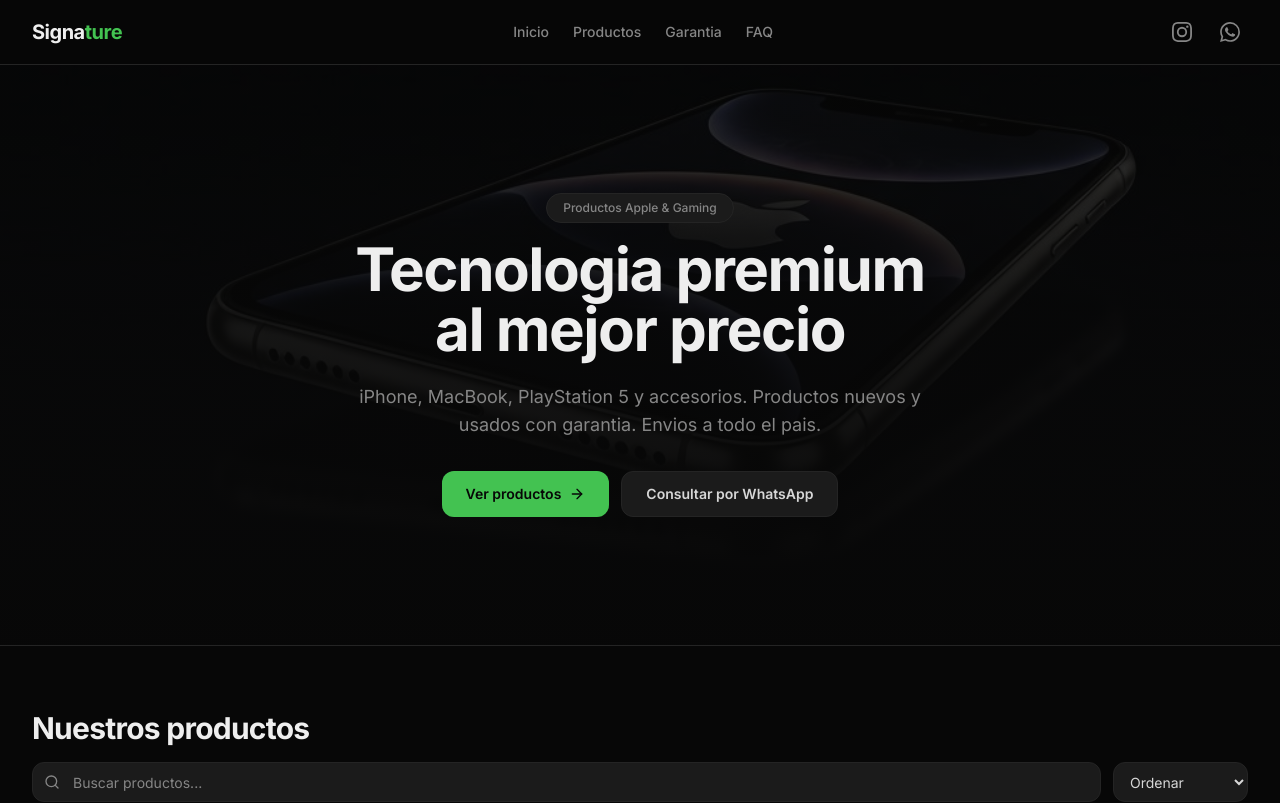
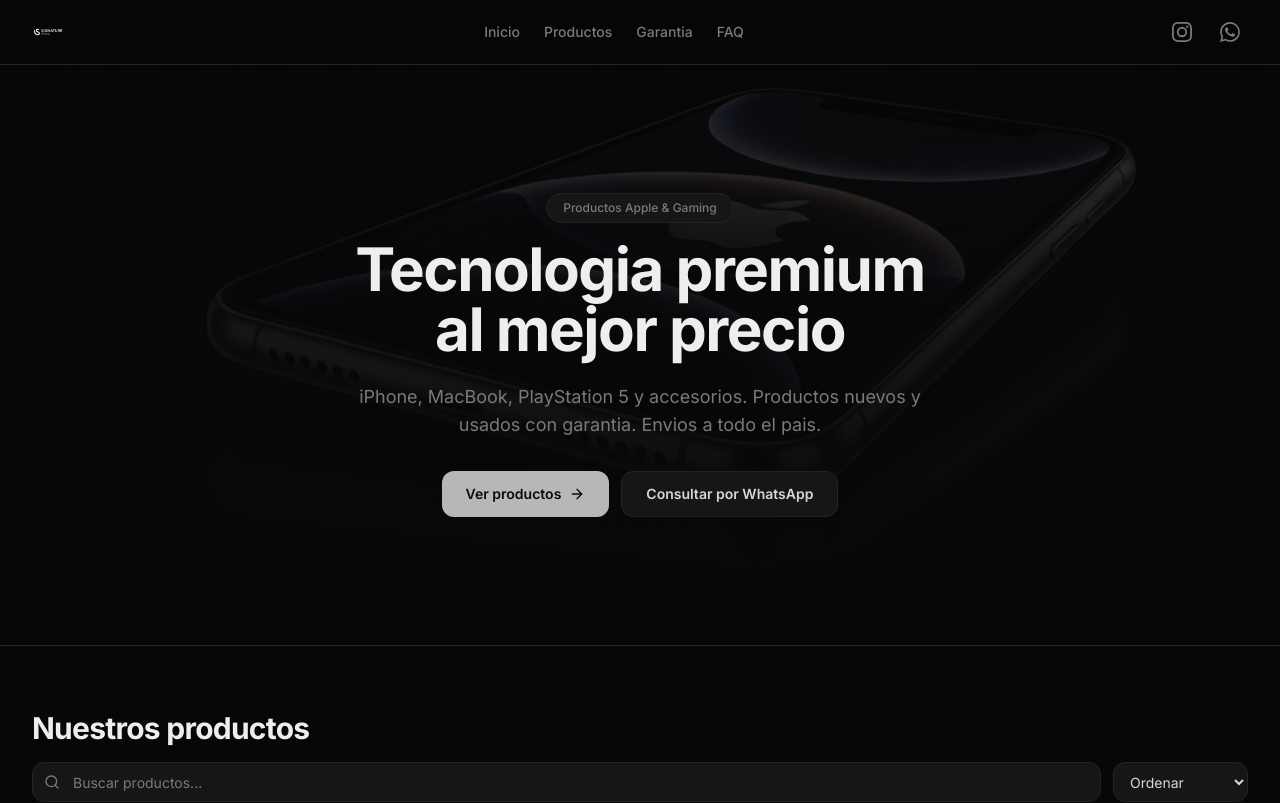
Before and after one commit to nicolasrollino/signature, a Next.js app: page / in a window 1280 px wide. Shown: the top 803 px of the page. Built offline with nearby package versions, Linux system fonts and the light colour scheme.

Commit message:
feat: update primary color and add Signature logo\n\nChange primary color to light grey and add Signature logo in header/footer.

```diff
--- a/app/globals.css
+++ b/app/globals.css
@@ -10,20 +10,20 @@
   --card-foreground: oklch(0.95 0 0);
   --popover: oklch(0.17 0 0);
   --popover-foreground: oklch(0.95 0 0);
-  --primary: oklch(0.72 0.19 145);
-  --primary-foreground: oklch(0.13 0 0);
-  --secondary: oklch(0.22 0 0);
+  --primary: oklch(0.78 0 0);
+  --primary-foreground: oklch(0.15 0 0);
+  --secondary: oklch(0.20 0 0);
   --secondary-foreground: oklch(0.88 0 0);
   --muted: oklch(0.22 0 0);
-  --muted-foreground: oklch(0.62 0 0);
-  --accent: oklch(0.72 0.19 145);
-  --accent-foreground: oklch(0.13 0 0);
+  --muted-foreground: oklch(0.58 0 0);
+  --accent: oklch(0.85 0 0);
+  --accent-foreground: oklch(0.15 0 0);
   --destructive: oklch(0.577 0.245 27.325);
   --destructive-foreground: oklch(0.985 0 0);
   --border: oklch(0.26 0 0);
   --input: oklch(0.22 0 0);
-  --ring: oklch(0.72 0.19 145);
-  --chart-1: oklch(0.72 0.19 145);
+  --ring: oklch(0.78 0 0);
+  --chart-1: oklch(0.78 0 0);
   --chart-2: oklch(0.6 0.118 184.704);
   --chart-3: oklch(0.398 0.07 227.392);
   --chart-4: oklch(0.828 0.189 84.429);
@@ -31,12 +31,12 @@
   --radius: 0.75rem;
   --sidebar: oklch(0.15 0 0);
   --sidebar-foreground: oklch(0.95 0 0);
-  --sidebar-primary: oklch(0.72 0.19 145);
-  --sidebar-primary-foreground: oklch(0.13 0 0);
+  --sidebar-primary: oklch(0.78 0 0);
+  --sidebar-primary-foreground: oklch(0.15 0 0);
   --sidebar-accent: oklch(0.22 0 0);
   --sidebar-accent-foreground: oklch(0.95 0 0);
   --sidebar-border: oklch(0.26 0 0);
-  --sidebar-ring: oklch(0.72 0.19 145);
+  --sidebar-ring: oklch(0.78 0 0);
 }
 
 @theme inline {
--- a/app/producto/[id]/page.tsx
+++ b/app/producto/[id]/page.tsx
@@ -30,7 +30,7 @@ export async function generateMetadata({
 function conditionColor(condition: string): string {
   switch (condition) {
     case "Nuevo":
-      return "bg-primary/15 text-primary"
+      return "bg-foreground/10 text-foreground"
     case "Usado - Como nuevo":
       return "bg-blue-500/15 text-blue-400"
     case "Usado - Muy bueno":
--- a/components/product-card.tsx
+++ b/components/product-card.tsx
@@ -5,7 +5,7 @@ import type { Product } from "@/lib/products"
 function conditionColor(condition: Product["condition"]): string {
   switch (condition) {
     case "Nuevo":
-      return "bg-primary/15 text-primary"
+      return "bg-foreground/10 text-foreground"
     case "Usado - Como nuevo":
       return "bg-blue-500/15 text-blue-400"
     case "Usado - Muy bueno":
--- a/components/site-footer.tsx
+++ b/components/site-footer.tsx
@@ -1,12 +1,19 @@
 import Link from "next/link"
+import Image from "next/image"
 
 export function SiteFooter() {
   return (
     <footer className="border-t border-border bg-secondary/30">
       <div className="mx-auto flex max-w-7xl flex-col items-center gap-6 px-4 py-10 text-center lg:flex-row lg:justify-between lg:px-8 lg:text-left">
         <div>
-          <Link href="/" className="text-lg font-bold tracking-tight text-foreground">
-            Signa<span className="text-primary">ture</span>
+          <Link href="/" className="inline-block">
+            <Image
+              src="/images/logo-signature.png"
+              alt="Signature"
+              width={140}
+              height={36}
+              className="h-7 w-auto brightness-0 invert"
+            />
           </Link>
           <p className="mt-1 text-xs text-muted-foreground">
             Tecnologia premium al mejor precio
--- a/components/site-header.tsx
+++ b/components/site-header.tsx
@@ -1,6 +1,7 @@
 "use client"
 
 import Link from "next/link"
+import Image from "next/image"
 import { useState } from "react"
 import { Menu, X } from "lucide-react"
 
@@ -30,9 +31,14 @@ export function SiteHeader() {
     <header className="sticky top-0 z-50 border-b border-border bg-background/80 backdrop-blur-xl">
       <div className="mx-auto flex h-16 max-w-7xl items-center justify-between px-4 lg:px-8">
         <Link href="/" className="flex items-center gap-2">
-          <span className="text-xl font-bold tracking-tight text-foreground">
-            Signa<span className="text-primary">ture</span>
-          </span>
+          <Image
+            src="/images/logo-signature.png"
+            alt="Signature"
+            width={160}
+            height={40}
+            className="h-8 w-auto brightness-0 invert"
+            priority
+          />
         </Link>
 
         <nav className="hidden items-center gap-6 md:flex" aria-label="Navegacion principal">
```
Also changed, not shown: public/images/logo-signature.png (added).
